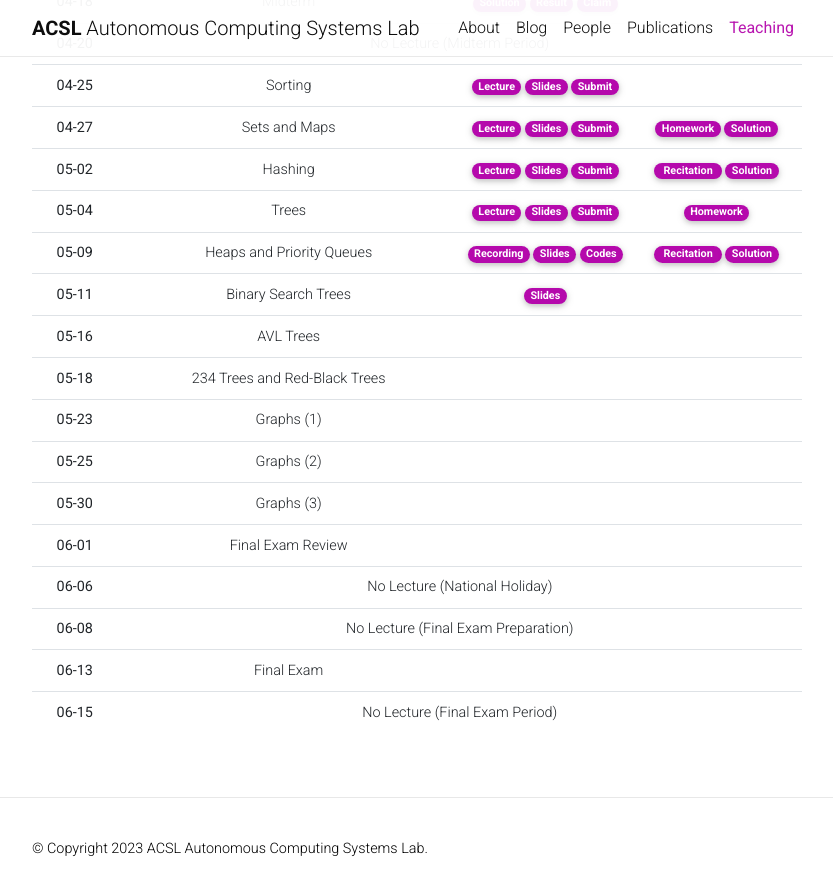
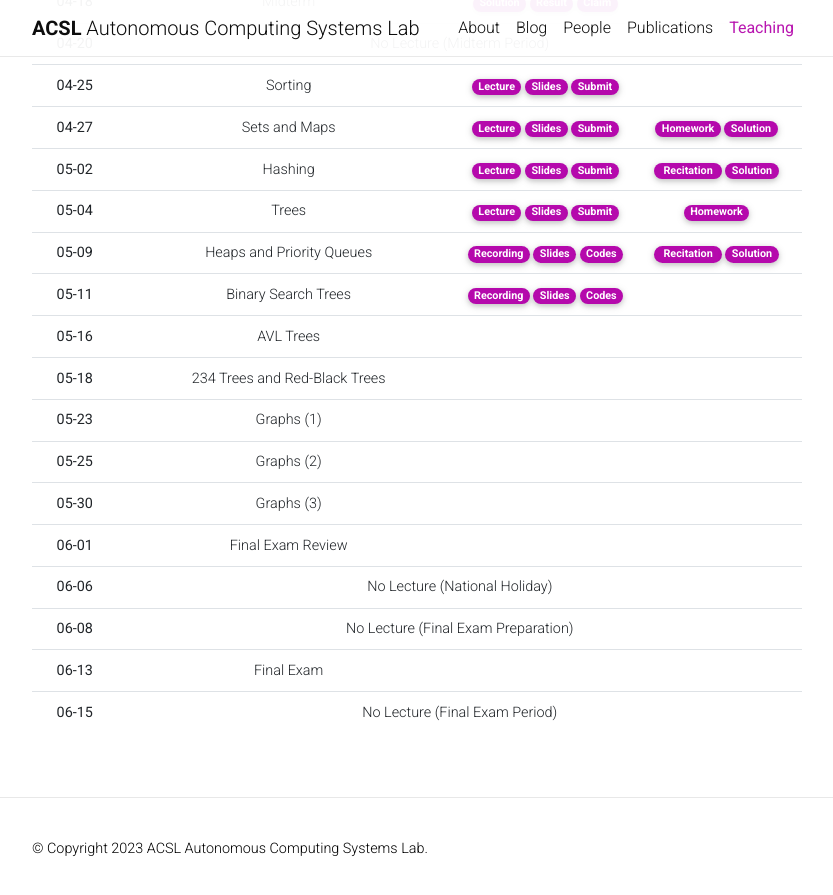
Before and after one commit to Uehwan/Uehwan.github.io, a Jekyll site: the page built from _teaching/datastruct23sp.md, in a window 1280 px wide and 900 px high, scrolled down 1742 px. Shown: the top 895 px of the window, without its empty margins (223-1056 px from the left). Built offline with Jekyll 4.4.1, drawn with Linux system fonts in a browser that asks for light colours; nearby versions of some CDN libraries; comment, search, counter and statistics services are not loaded; a style sheet for code colours, icons or effects is not loaded.

Commit message:
23-05-11-2

```diff
--- a/_teaching/datastruct23sp.md
+++ b/_teaching/datastruct23sp.md
@@ -306,9 +306,9 @@
       <th scope="row">05-11</th>
       <td>Binary Search Trees</td>
       <td>
-        <!--a href="https://youtu.be/pNiU54AMJ7A" target="_blank" class="badge badge-pill" style="background-color:#B509AC;">Recording</a-->
+        <a href="https://youtu.be/wdNd5dB58xw" target="_blank" class="badge badge-pill" style="background-color:#B509AC;">Recording</a>
         <a href="https://docs.google.com/presentation/d/1jWbUhrJjkIUhpooYuY7Fp5hyh279YE8RoMEPWV9BsEI/edit?usp=sharing" target="_blank" class="badge badge-pill" style="background-color:#B509AC;">Slides</a>
-        <!--a href="https://colab.research.google.com/drive/1lUxQnrAHjVtLqvyb-QC2qKCiYeCcwU9Z?usp=sharing" target="_blank" class="badge badge-pill" style="background-color:#B509AC;">Codes</a-->
+        <a href="https://colab.research.google.com/drive/1lUxQnrAHjVtLqvyb-QC2qKCiYeCcwU9Z?usp=sharing" target="_blank" class="badge badge-pill" style="background-color:#B509AC;">Codes</a>
       </td>
       <td>
         <!--a href="https://colab.research.google.com/drive/1gRNMsgBKA2hXzE6bEDwtpcdjbgxCc6t1?usp=sharing" target="_blank" class="badge badge-pill" style="background-color:#B509AC;">Homework</a-->
```
